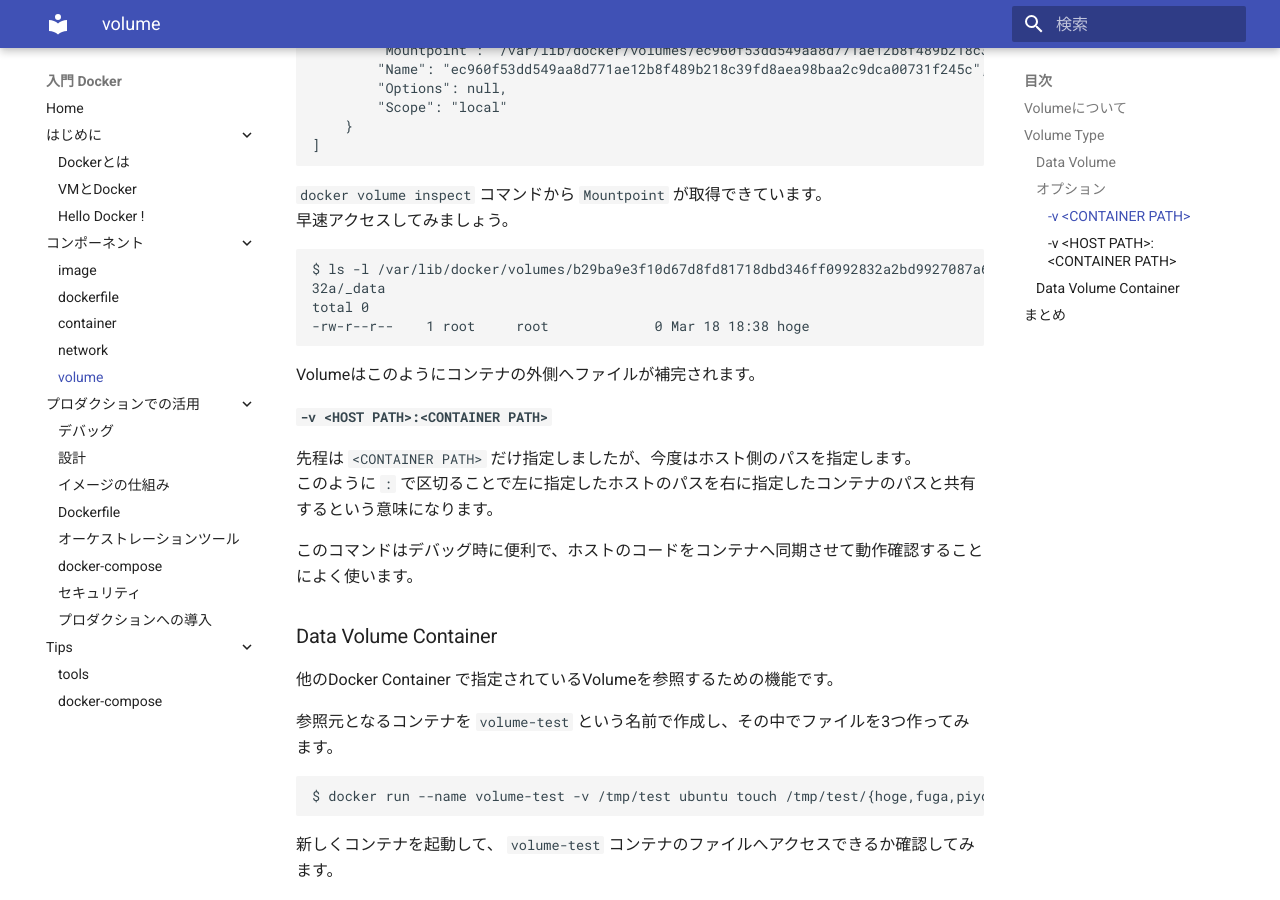
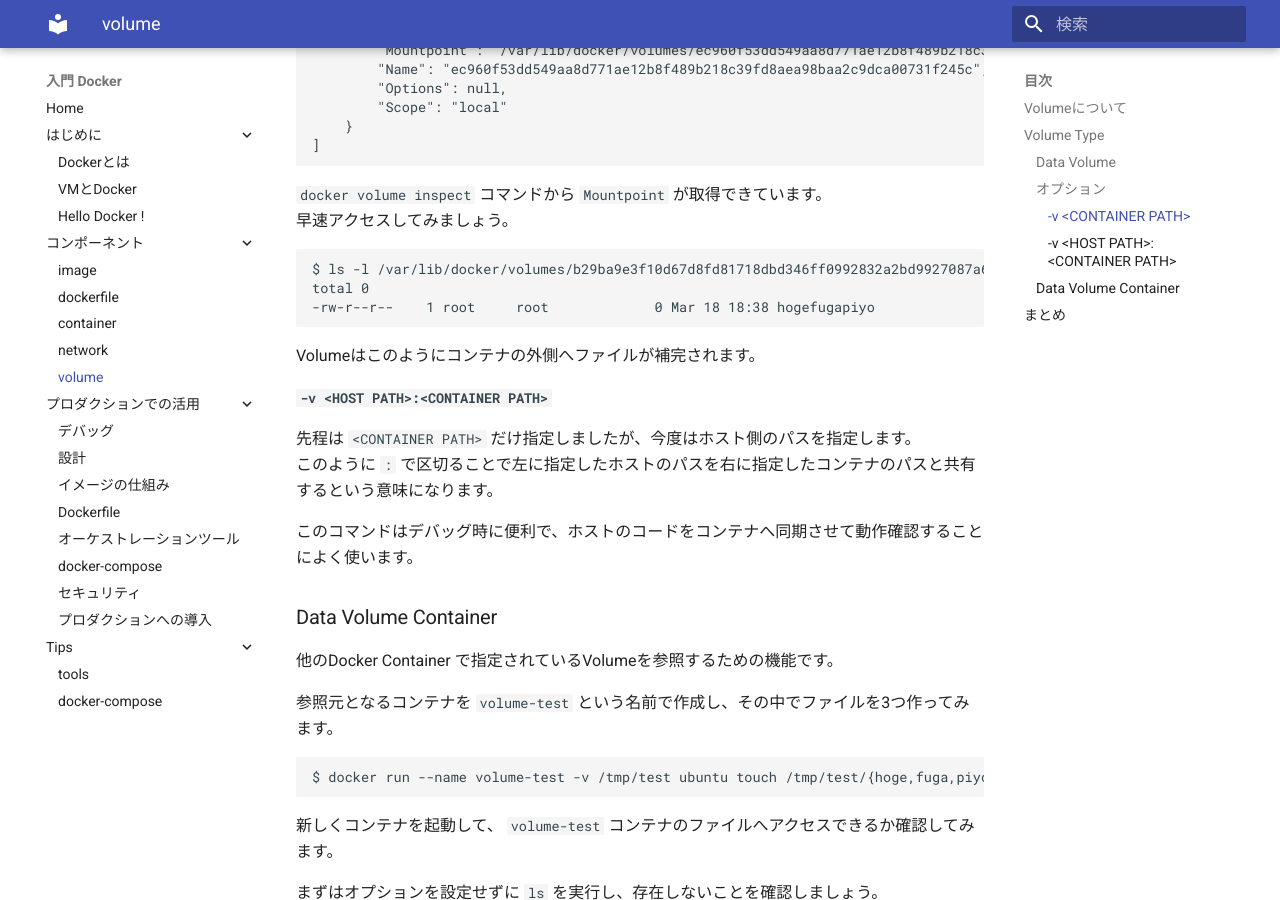
Before and after one commit to y-ohgi/introduction-docker, an MkDocs documentation site: the page built from docs/2_component/volume.md, in a window 1280 px wide and 900 px high, scrolled down 1401 px. Built offline with MkDocs 1.6.1 and Material for MkDocs 9.7.7, drawn with Linux system fonts in a browser that asks for light colours.

Commit message:
Fix typo

````diff
--- a/docs/2_component/volume.md
+++ b/docs/2_component/volume.md
@@ -44,14 +44,12 @@
 早速アクセスしてみましょう。
 
 ```
-$ ls -l /var/lib/docker/volumes/b29ba9e3f10d67d8fd81718dbd346ff0992832a2bd9927087a6c8c0fe8f29
-32a/_data
+$ ls -l /var/lib/docker/volumes/b29ba9e3f10d67d8fd81718dbd346ff0992832a2bd9927087a6c8c0fe8f2932a/_data
 total 0
--rw-r--r--    1 root     root             0 Mar 18 18:38 hoge
+-rw-r--r--    1 root     root             0 Mar 18 18:38 hogefugapiyo
 ```
 
 Volumeはこのようにコンテナの外側へファイルが補完されます。
-
 
 #### `-v <HOST PATH>:<CONTAINER PATH>`
 先程は `<CONTAINER PATH>` だけ指定しましたが、今度はホスト側のパスを指定します。
````
Also changed, not shown: docs/3_production/debug.md (+2 -2 lines).
